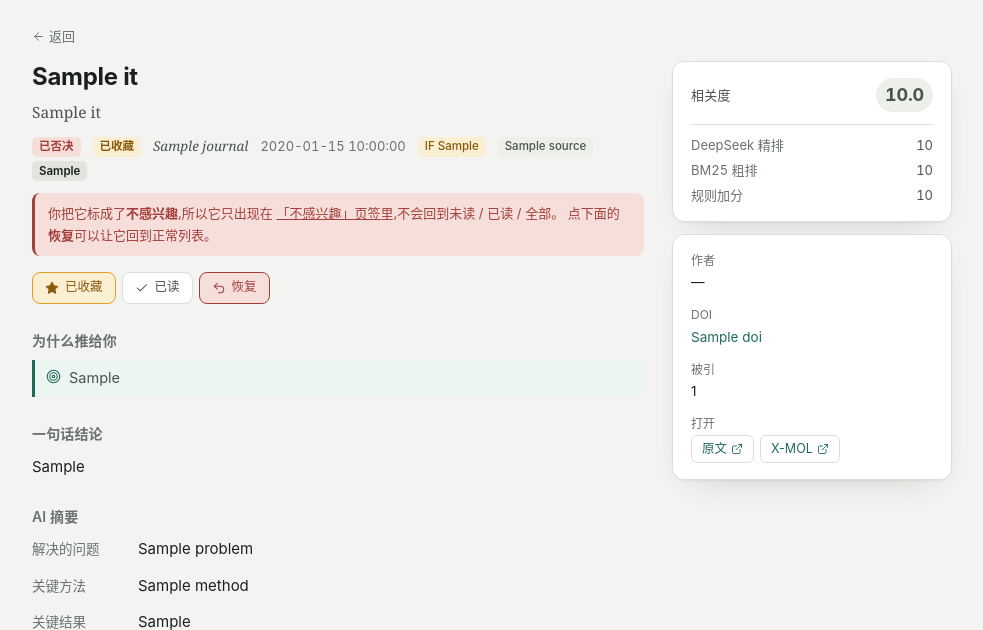
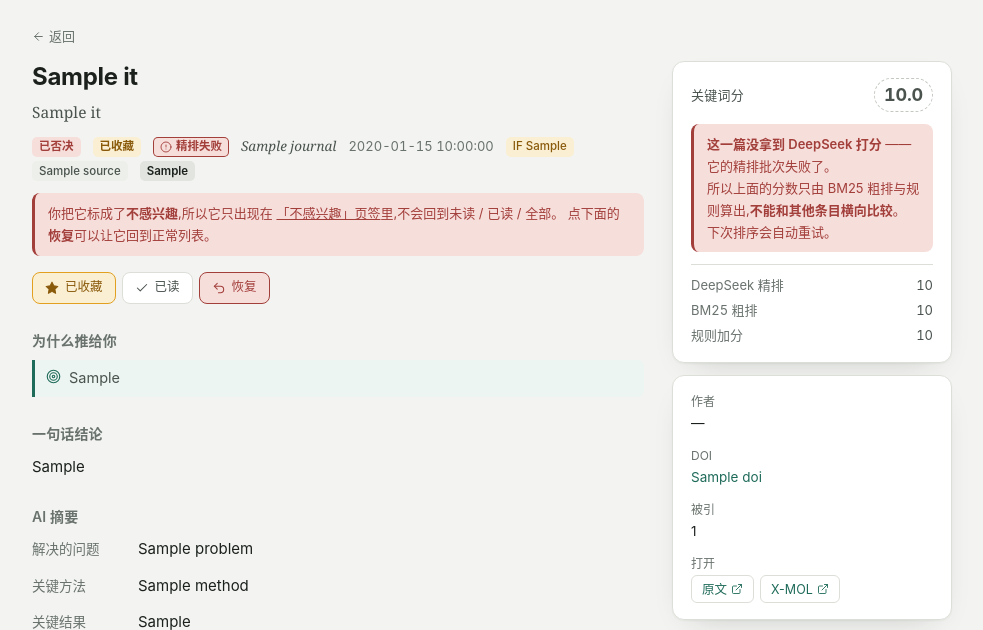
Before and after one commit to KaguraSayuki/LitRadar, a FastAPI app: template litradar/web/templates/item.html in a window 1280 px wide. Shown: the part 56-686 px from the top of the page, without its empty margins (148-1131 px from the left). Run offline with FastAPI, Linux system fonts and the light colour scheme; the template is opened without the code that fills it: most values are stand-ins (such as "Sample title", 1, 10 or a date in 2020).

Commit message:
feat(web): mark fallback scores with a red warning tag
A failed rerank batch no longer inflates the score (it caps at 15), but
15 looks exactly like a genuinely low score in the list: only the item
page's rerank row hinted at the difference.

Flag it explicitly: a red "rerank failed" tag on both the card and the
item page, plus a dashed score box whose label reads "keyword score"
rather than "relevance", because that word implies an LLM judgement the
number does not carry. The item page also explains the cause and notes
that the next run retries.

The flag is computed in _decorate (presentation layer) and requires an
available LLM: with no key configured nothing has an LLM score, so
tagging every row would be noise on top of the existing banner.

Also drop an over-specific claim from the first draft. "Capped at 15"
only holds when some batches succeeded; if every batch fails the
fallback is normalised to 0-100, so the tag only asserts that the score
did not come from the LLM.

```diff
--- a/litradar/web/app.py
+++ b/litradar/web/app.py
@@ -230,21 +230,24 @@ def _rank_renderer(cfg: Config):
 
 
 def _decorate(rows, conn):
-    """给条目挂上期刊等级标签。
+    """给条目挂上展示层才算得出来的东西:期刊等级标签、兜底分标记。
 
-    渲染规则(哪些字段、怎么缩写)属于展示层,不该塞进 db.get_items ——
-    否则 CLI / 测试也会被拖上 web 的配置。所以在这里统一补一列。
-    缓存表一次读全(几十行),不逐条查库。
+    这些都依赖 web 的配置,不该塞进 db.get_items —— 否则 CLI / 测试也会被
+    拖上 web 的配置。缓存表一次读全(几十行),不逐条查库。
     """
     cfg = get_cfg()
-    if not cfg.journal_rank.enabled:
-        return rows
-    ranks = db.journal_ranks(conn)
-    # 刊名查不到时用 ISSN 兜底(短刊名 / 只给缩写的来源)
-    by_issn = db.journal_ranks_by_issn(conn)
-    aliases = {db.norm_journal(k): v
-               for k, v in (cfg.journal_rank.aliases or {}).items()}
-    renderer = _rank_renderer(cfg)
+    llm_ready = bool(cfg.llm.enabled and cfg.llm.api_key)
+
+    if cfg.journal_rank.enabled:
+        ranks = db.journal_ranks(conn)
+        # 刊名查不到时用 ISSN 兜底(短刊名 / 只给缩写的来源)
+        by_issn = db.journal_ranks_by_issn(conn)
+        aliases = {db.norm_journal(k): v
+                   for k, v in (cfg.journal_rank.aliases or {}).items()}
+        renderer = _rank_renderer(cfg)
+    else:
+        ranks, by_issn, aliases, renderer = {}, {}, {}, None
+
     out = []
     for r in rows:
         d = dict(r)
@@ -252,7 +255,21 @@ def _decorate(rows, conn):
         j = aliases.get(db.norm_journal(j), j)      # 短名 → 全名
         got = (ranks.get(db.norm_journal(j))
                or by_issn.get((d.get("issn") or "").strip()))
-        d["rank_tags"] = renderer.tags(got)
+        d["rank_tags"] = renderer.tags(got) if renderer else []
+
+        # 有分数、但这一篇没有 LLM 分:说明它的精排批次失败了,分数不是
+        # LLM 判断的结果,和其他条目不可比。必须显式标出来,否则它和
+        # "真的低分"在列表上长得一模一样。
+        # (具体量级取决于本轮有没有别的批次成功:有成功则兜底分封顶 15,
+        #  全部失败则整体归一化到 0-100 —— 所以标签只说"不是 LLM 打的",
+        #  不去断言具体封顶值。)
+        #
+        # 只在 LLM 可用时才标:没配 key 时全场都没有 LLM 分,逐条标注是噪音
+        # (页面顶部已经有一句全局说明)。
+        d["score_partial"] = bool(
+            llm_ready
+            and d.get("final_score") is not None
+            and d.get("llm_score") is None)
         out.append(d)
     return out
 
--- a/litradar/web/static/style.css
+++ b/litradar/web/static/style.css
@@ -222,6 +222,10 @@ h2 small { font-weight: 400; color: var(--ink-3); font-size: 13px; margin-left:
 .score--hot .score__n { background: var(--amber); color: #1B201D; }
 .score--warm .score__n { background: var(--amber-tint); color: var(--amber-ink); }
 .score--none .score__n { background: transparent; border: 1px dashed var(--line-strong); color: var(--ink-3); font-weight: 500; }
+/* 精排批次失败时的兜底分。它是个普通数字,却和其他条目的分数不可比 ——
+   虚线框 + 灰底,和"未评分"的虚线框同一种视觉语言:"这个数不是打分结果"。 */
+.score--partial .score__n { background: transparent; border: 1px dashed var(--line-strong); color: var(--ink-2); }
+.score--partial .score__l { color: var(--red-ink); }
 
 .entry__body { min-width: 0; }
 .entry__title { margin: 0; font-size: 16.5px; line-height: 1.45; font-weight: 600; letter-spacing: -.005em; }
@@ -250,6 +254,13 @@ h2 small { font-weight: 400; color: var(--ink-3); font-size: 13px; margin-left:
    放在 meta 最前面,让人一眼看出"这条为什么在这儿"。 */
 .tag--starred { background: var(--amber-tint); color: var(--amber-ink); font-weight: 600; }
 .tag--ignored { background: var(--red-tint); color: var(--red-ink); font-weight: 600; }
+/* 数据/流程出问题的警告标签,和"已否决"(用户主动决定)共用红色系但要能分辨:
+   警告带图标、并且加了描边 */
+.tag--warn {
+  background: var(--red-tint); color: var(--red-ink); font-weight: 600;
+  box-shadow: inset 0 0 0 1px currentColor;
+}
+.tag--warn .icon { width: 12px; height: 12px; }
 /* 期刊等级(影响因子 / 分区 / 北核…)。给它一档更实的样式:
    它和"来源:crossref""被引 3"这类元信息不是一回事,是判断要不要读的信号。 */
 .tag--rank {
--- a/litradar/web/templates/_macros.html
+++ b/litradar/web/templates/_macros.html
@@ -71,9 +71,12 @@
 
 {% macro score_block(it) %}
   {% set s = it['final_score'] %}
-  <div class="score score--{{ score_band(s) }}"{% if s is not none %} title="相关度 {{ '%.1f'|format(s) }}"{% endif %}>
+  {# 兜底分不叫"相关度" —— 那个词暗示它是 LLM 判断的结果,而这一个不是 #}
+  {% set lbl = '未评分' if s is none else ('关键词分' if it['score_partial'] else '相关度') %}
+  <div class="score score--{{ score_band(s) }}{{ ' score--partial' if it['score_partial'] }}"
+       {% if s is not none %}title="{{ lbl }} {{ '%.1f'|format(s) }}{{ ' —— 精排批次失败,只由 BM25 与规则算出' if it['score_partial'] }}"{% endif %}>
     <span class="score__n">{{ '%.0f'|format(s) if s is not none else '–' }}</span>
-    <span class="score__l">{{ '相关度' if s is not none else '未评分' }}</span>
+    <span class="score__l">{{ lbl }}</span>
   </div>
 {% endmacro %}
 
@@ -98,6 +101,7 @@
         {# 手动决定优先展示:置于最前,免得"这条为什么在这儿/为什么不在别处"要靠猜 #}
         {% if it['ignored'] %}<span class="tag tag--ignored" title="你标过「不感兴趣」,它只会出现在「不感兴趣」页签里">已否决</span>{% endif %}
         {% if it['starred'] %}<span class="tag tag--starred" title="已收藏">已收藏</span>{% endif %}
+        {% if it['score_partial'] %}<span class="tag tag--warn" title="这一篇没拿到 DeepSeek 打分(精排批次失败)。分数只由 BM25 粗排与规则算出,不能和其他条目横向比较;下次排序会重试">{{ icon('alert') }}精排失败</span>{% endif %}
         {% if it['journal'] %}<span class="meta__journal">{{ it['journal']|unesc }}</span>{% endif %}
         {% if it['published_at'] %}<time datetime="{{ it['published_at'] }}">{{ it['published_at'] }}</time>{% endif %}
         {% if it['impact_factor'] %}<span class="tag tag--if">IF {{ it['impact_factor'] }}</span>{% endif %}
--- a/litradar/web/templates/item.html
+++ b/litradar/web/templates/item.html
@@ -18,6 +18,7 @@
     <div class="meta">
       {% if it['ignored'] %}<span class="tag tag--ignored">已否决</span>{% endif %}
       {% if it['starred'] %}<span class="tag tag--starred">已收藏</span>{% endif %}
+      {% if it['score_partial'] %}<span class="tag tag--warn">{{ icon('alert') }}精排失败</span>{% endif %}
       {% if it['journal'] %}<span class="meta__journal">{{ it['journal']|unesc }}</span>{% endif %}
       {% if it['published_at'] %}<time datetime="{{ it['published_at'] }}">{{ it['published_at'] }}</time>{% endif %}
       {% if it['impact_factor'] %}<span class="tag tag--if">IF {{ it['impact_factor'] }}</span>{% endif %}
@@ -41,10 +42,17 @@
   <aside class="detail__aside">
     <div class="aside-card">
       {% set s = it['final_score'] %}
-      <div class="score score--{{ score_band(s) }}">
-        <span class="score__l">{{ '相关度' if s is not none else '未评分' }}</span>
+      <div class="score score--{{ score_band(s) }}{{ ' score--partial' if it['score_partial'] }}">
+        <span class="score__l">{{ '未评分' if s is none else ('关键词分' if it['score_partial'] else '相关度') }}</span>
         <span class="score__n">{{ '%.1f'|format(s) if s is not none else '–' }}</span>
       </div>
+      {% if it['score_partial'] %}
+        <p class="notice notice--ignored">
+          <b>这一篇没拿到 DeepSeek 打分</b> —— 它的精排批次失败了。<br>
+          所以上面的分数只由 BM25 粗排与规则算出,<b>不能和其他条目横向比较</b>。
+          下次排序会自动重试。
+        </p>
+      {% endif %}
       {% if s is not none %}
         <dl class="parts">
           <dt>DeepSeek 精排</dt><dd>{{ it['llm_score'] if it['llm_score'] is not none else '—' }}</dd>
```
Also changed, not shown: tests/test_web_admin.py (+47 -0 lines).
